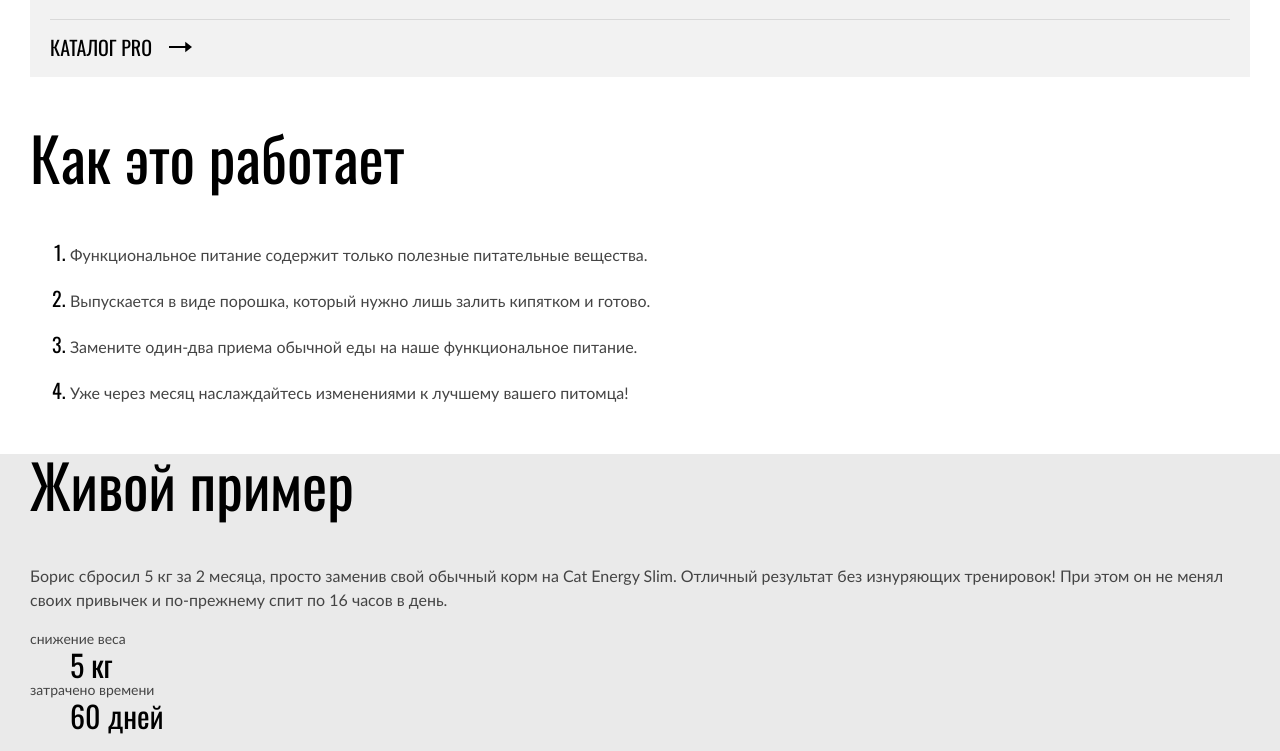
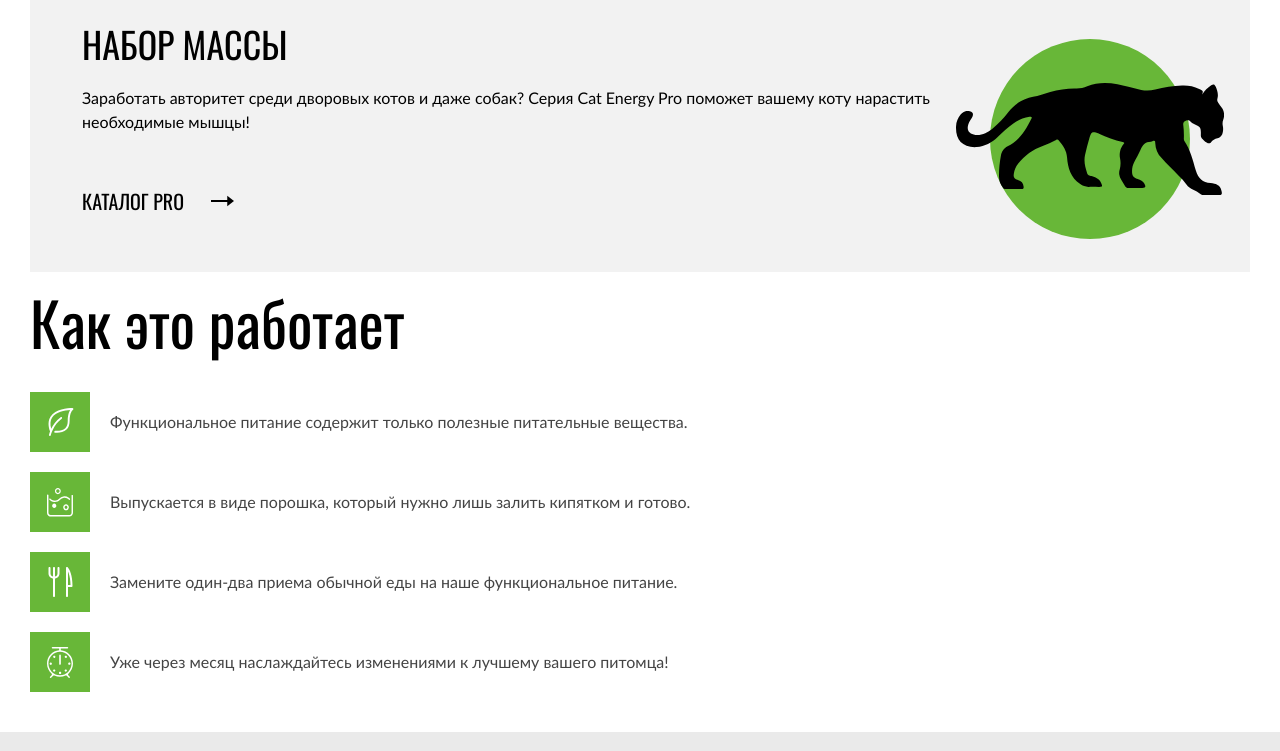
Before and after one commit to htmlacademy-adaptive/454717-cat-energy-28, a website: page source/index.html in a window 1280 px wide. Shown: the part 1270-2021 px from the top of the page. Drawn offline with nearby package versions, Linux system fonts and the light colour scheme; files that its build step writes are made by us from their sources.

Commit message:
Добавляет стили для секции преимуществ и живой пример

```diff
--- a/source/index.html
+++ b/source/index.html
@@ -92,16 +92,16 @@
           <h2 class="advantages__title title">Как это работает</h2>
           <ol class="advantages__list">
             <li class="advantages__item advantages__item--leaf">
-              <p class="advantages-text text">Функциональное питание содержит только полезные питательные вещества.</p>
+              <p class="advantages__text text">Функциональное питание содержит только полезные питательные вещества.</p>
             </li>
             <li class="advantages__item advantages__item--water">
-              <p class="advantages-text text">Выпускается в виде порошка, который нужно лишь залить кипятком и готово.</p>
+              <p class="advantages__text text">Выпускается в виде порошка, который нужно лишь залить кипятком и готово.</p>
             </li>
             <li class="advantages__item advantages__item--сutlery">
-              <p class="advantages-text text">Замените один-два приема обычной еды на наше функциональное питание.</p>
+              <p class="advantages__text text">Замените один-два приема обычной еды на наше функциональное питание.</p>
             </li>
             <li class="advantages__item advantages__item--clock">
-              <p class="advantages-text text">Уже через месяц наслаждайтесь изменениями к лучшему вашего питомца!</p>
+              <p class="advantages__text text">Уже через месяц наслаждайтесь изменениями к лучшему вашего питомца!</p>
             </li>
           </ol>
         </div>
@@ -122,8 +122,10 @@
               <dd class="example__result-definition">60 дней</dd>
             </div>
           </dl>
-          <span class="example__cost description">Затраты на питание:</span>
-          <span class="example__cost description">15 000 руб.</span>
+          <div class="example__cost">
+            <span class="example__cost-term description">Затраты на питание:</span>
+            <span class="example__cost-definition description">15 000 руб.</span>
+          </div>
           <figure class="example__slider slider-compare">
             <figcaption class="visually-hidden">Кот Борис до и после питания кормом Cat Energy Slim.</figcaption>
             <div class="slider-compare__wrapper">
--- a/source/sass/blocks/advantages.scss
+++ b/source/sass/blocks/advantages.scss
@@ -1,3 +1,56 @@
-.advantages {
-  //
+.advantages__container {
+  padding: 20px 0 40px 0;
 }
+
+.advantages__title {
+  margin: 0 0 40px 0;
+}
+
+.advantages__list {
+  display: grid;
+  margin: 0;
+  padding: 0;
+
+  list-style-type: none;
+
+  gap: 20px;
+}
+
+.advantages__item {
+  display: flex;
+  align-items: center;
+
+  gap: 20px;
+
+  &::before {
+    content: "";
+
+    flex-shrink: 0;
+    width: 60px;
+    height: 60px;
+
+    background-color: $color-apple;
+    background-repeat: no-repeat;
+    background-position: center;
+  }
+}
+
+.advantages__item--leaf::before {
+  background-image: url("../img/svg/icon-leaf.svg");
+}
+
+.advantages__item--water::before {
+  background-image: url("../img/svg/icon-water.svg");
+}
+
+.advantages__item--сutlery::before {
+  background-image: url("../img/svg/icon-сutlery.svg");
+}
+
+.advantages__item--clock::before {
+  background-image: url("../img/svg/icon-clock.svg");
+}
+
+.advantages__text {
+  margin: 0;
+}
--- a/source/sass/blocks/button.scss
+++ b/source/sass/blocks/button.scss
@@ -14,7 +14,7 @@
   background-color: $color-apple;
 
   @media (min-width: $vp-768) {
-    padding: 17px 26px;
+    padding: 17px 28px;
 
     font-size: 20px;
     line-height: 20px;
--- a/source/sass/blocks/category.scss
+++ b/source/sass/blocks/category.scss
@@ -6,6 +6,15 @@
   list-style-type: none;
 
   gap: 20px;
+
+  @media (min-width: $vp-768) {
+    gap: 30px;
+  }
+
+  @media (min-width: $vp-1300) {
+    gap: 80px;
+    grid-template-columns: 1fr 1fr;
+  }
 }
 
 .category__item {
@@ -15,6 +24,14 @@
   padding: 30px 20px 7px 20px;
 
   background-color: $color-white-smoke;
+
+  @media (min-width: $vp-768) {
+    padding: 77px 316px 48px 52px;
+  }
+
+  @media (min-width: $vp-1300) {
+    padding: 77px 61px 51px 52px;
+  }
 }
 
 .category__icon {
@@ -27,13 +44,44 @@
   background-repeat: no-repeat;
   background-position: center;
 
+  @media (min-width: $vp-768) {
+    background-size: contain;
+  }
+
+
   &--slim {
     top: 19px;
 
     background-image: url("../img/svg/cat-slim.svg");
 
+    @media (min-width: $vp-768) {
+      top: 78px;
+      right: 91px;
+      left: auto;
+
+      width: 140px;
+      height: 194px;
+    }
+
+    @media (min-width: $vp-1300) {
+      top: 43px;
+      right: auto;
+      left: 67px;
+
+      width: 70px;
+      height: 97px;
+    }
+
     &::before {
       bottom: -2px;
+
+      @media (min-width: $vp-768) {
+        bottom: -19px;
+      }
+
+      @media (min-width: $vp-1300) {
+        bottom: -10px;
+      }
     }
   }
 
@@ -41,6 +89,30 @@
     top: 23px;
 
     background-image: url("../img/svg/cat-pro.svg");
+
+    @media (min-width: $vp-768) {
+      top: 90px;
+      right: 26px;
+      left: auto;
+
+      width: 268px;
+      height: 200px;
+    }
+
+    @media (min-width: $vp-1300) {
+      top: 70px;
+      right: auto;
+      left: 33px;
+
+      width: 134px;
+      height: 56px;
+    }
+
+    &::before {
+      @media (min-width: $vp-1300) {
+        bottom: -23px;
+      }
+    }
   }
 
   &::before {
@@ -55,21 +127,47 @@
     background-color: $color-apple;
     border-radius: 50%;
     transform: translateX(-50%);
+
+    @media (min-width: $vp-768) {
+      width: 200px;
+      height: 200px;
+    }
+
+    @media (min-width: $vp-1300) {
+      width: 100px;
+      height: 100px;
+    }
   }
 }
 
 .category__title {
   margin: 0 0 29px 72px;
+
+  @media (min-width: $vp-768) {
+    margin: 0 0 24px 0;
+  }
+
+  @media (min-width: $vp-1300) {
+    margin: 0 0 73px 162px;
+  }
 }
 
 .category__description {
   position: relative;
 
-  margin-bottom: 27px;
+  margin: 0 0 27px 0;
 
 
   @media (min-width: $vp-768) {
+    margin-bottom: 44px;
+
     color: $color-black;
+  }
+
+  @media (min-width: $vp-1300) {
+    margin-bottom: 19px;
+
+    font-size: 14px;
   }
 
   &::before {
@@ -82,6 +180,10 @@
     height: 1px;
 
     background-color: $color-gainsboro;
+
+    @media (min-width: $vp-768) {
+      display: none;
+    }
   }
 }
 
@@ -109,6 +211,10 @@
     height: 12px;
 
     background-color: $color-white-smoke;
+
+    @media (min-width: $vp-768) {
+      right: 30px;
+    }
   }
 
   &::after {
@@ -122,6 +228,10 @@
     transform: translateX(-17px);
 
     transition: transform 0.3s ease;
+
+    @media (min-width: $vp-768) {
+      transform: translateX(-7px);
+    }
   }
 
   &:hover::after {
--- a/source/sass/blocks/example.scss
+++ b/source/sass/blocks/example.scss
@@ -2,12 +2,45 @@
   background-color: $color-whisper-ea;
 }
 
+.example__container {
+  padding: 25px 0 40px 0;
+}
+
+.example__title {
+  margin: 0 0 40px 0;
+}
+
+.example__description {
+  margin: 0 0 20px 0;
+}
+
+.example__result {
+  display: grid;
+  margin: 0 0 7px 0;
+
+  gap: 32px;
+  grid-template-columns: 1fr 1fr;
+}
+
+.example__result-container {
+  display: grid;
+}
+
 .example__result-term {
-  font-family: $font-lato;
+  width: 87px;
+  padding: 0 10px;
+
   font-weight: 400;
   font-size: 12px;
   line-height: 12px;
+  font-family: $font-lato;
+  text-align: center;
   color: $color-charcoal;
+
+  background-color: $color-whisper-ea;
+  transform: translateY(-10px);
+
+  justify-self: center;
 
   @media (min-width: $vp-768) {
     font-size: 14px;
@@ -16,11 +49,25 @@
 }
 
 .example__result-definition {
+  order: -1;
+  margin: 0;
+  padding: 15px 15px 17px 15px;
+
   font-size: 24px;
   line-height: 24px;
+  text-align: center;
+  text-transform: uppercase;
+
+  border: 1px solid $color-very-light-grey;
+  border-radius: 3px;
 
   @media (min-width: $vp-768) {
     font-size: 30px;
     line-height: 37px;
   }
 }
+
+.example__cost {
+  text-align: center;
+  margin-bottom: 20px;
+}
--- a/source/sass/blocks/hero.scss
+++ b/source/sass/blocks/hero.scss
@@ -43,13 +43,13 @@
 
 .hero__container {
   @media (min-width: $vp-768) {
-    padding: 40px 170px 526px 91px;
+    padding: 33px 170px 526px 90px;
   }
 
   @media (min-width: $vp-1300) {
-    min-height: 569px;
+    min-height: 553px;
     position: relative;
-    padding: 82px 660px 185px 79px;
+    padding: 82px 660px 82px 79px;
   }
 }
 
@@ -61,7 +61,7 @@
   text-align: center;
 
   @media (min-width: $vp-768) {
-    margin-bottom: 41px;
+    margin-bottom: 37px;
 
     line-height: 60px;
     text-align: left;
@@ -69,13 +69,13 @@
 }
 
 .hero__description {
-  margin-bottom: 29px;
+  margin: 0 0 29px 0;
 
   line-height: 14px;
   text-align: center;
 
   @media (min-width: $vp-768) {
-    margin-bottom: 49px;
+    margin-bottom: 47px;
 
     line-height: 26px;
     text-align: left;
--- a/source/sass/blocks/main-header.scss
+++ b/source/sass/blocks/main-header.scss
@@ -14,6 +14,10 @@
   padding: 10px 0 26px 0;
 
   gap: 18px;
+
+  @media (min-width: $vp-768) {
+    padding-top: 0;
+  }
 
   @media (min-width: $vp-1300) {
     padding-top: 53px;
@@ -174,7 +178,7 @@
 
   @media (min-width: $vp-768) {
     justify-content: flex-start;
-    padding: 8px 0 8px 0;
+    padding: 10px 0 10px 0;
 
     font-weight: 400;
     font-size: 18px;
--- a/source/sass/blocks/page.scss
+++ b/source/sass/blocks/page.scss
@@ -43,6 +43,14 @@
 
 .page__hero {
   margin-bottom: 20px;
+
+  @media (min-width: $vp-768) {
+    margin-bottom: 0;
+  }
+
+  @media (min-width: $vp-1300) {
+    margin-bottom: 82px;
+  }
 }
 
 .page__page-footer {
--- a/source/sass/global/variables.scss
+++ b/source/sass/global/variables.scss
@@ -9,6 +9,7 @@ $color-white-smoke:        #f2f2f2;
 $color-whisper-ea:         #eaeaea;
 $color-whisper-e6:         #e6e6e6;
 $color-gainsboro:          #d9d9d9;
+$color-very-light-grey:    #cdcdcd;
 
 // Viewports
 $vp-768:                     768px;
```
Also changed, not shown: source/img/svg/icon-water.png (deleted), source/img/svg/icon-water.svg (added).
